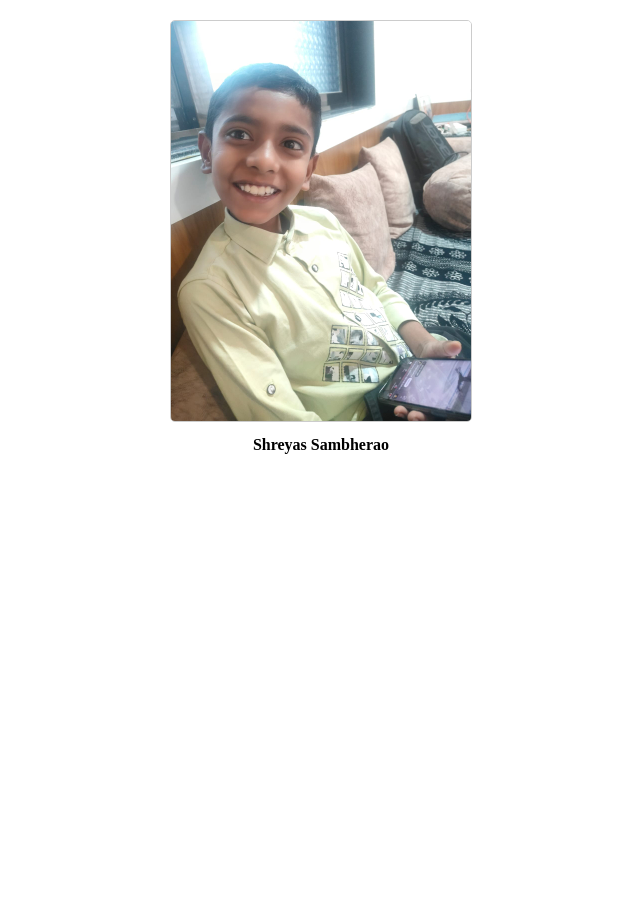
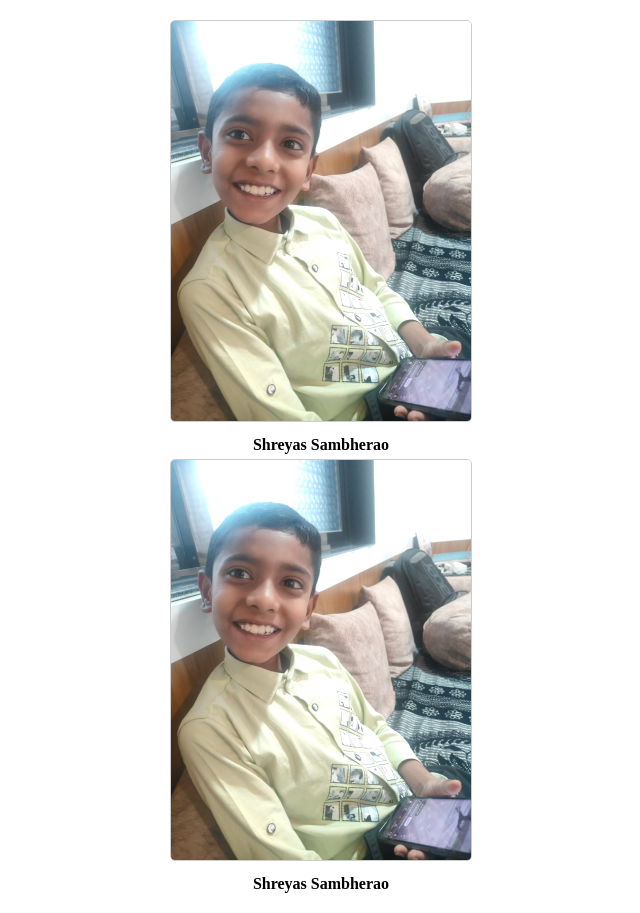
Before and after one commit to epicinovation/Ravi, a plain HTML site: page index.html in a window 1280 px wide. Shown: the whole page, without its empty margins (319-959 px from the left). Before the commit the page ends 800 px from the top, so only its background shows below. Drawn offline with Linux system fonts and the light colour scheme.

Commit message:
Update index.html

```diff
--- a/index.html
+++ b/index.html
@@ -31,6 +31,10 @@
         <img src="774d2b55-201d-4840-bf68-4926d5737424.jpg" alt="WhatsApp Image">
         <div class="image-name">Shreyas Sambherao</div>
         <div class="image-description"></div>
+
+        <img src="774d2b55-201d-4840-bf68-4926d5737424.jpg" alt="WhatsApp Image">
+        <div class="image-name">Shreyas Sambherao</div>
+        <div class="image-description"></div>
     </div>
 </body>
 </html>
```
